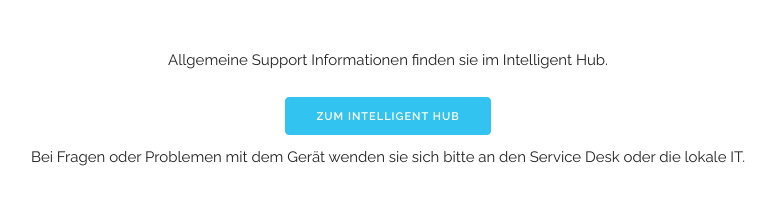
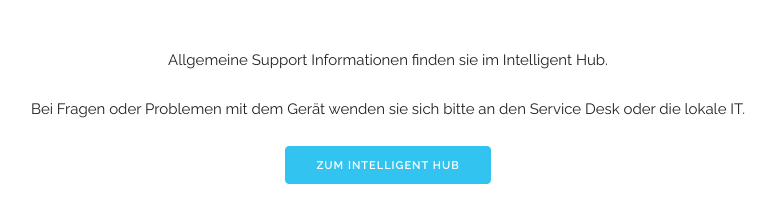
Before and after one commit to pameilama/pameilama.github.io, a plain HTML site: page index.html in a window 1280 px wide. Shown: the whole page, without its empty margins (252-1023 px from the left). Drawn offline with Linux system fonts and the light colour scheme.

Commit message:
Update index.html

```diff
--- a/index.html
+++ b/index.html
@@ -35,9 +35,8 @@
     <div class="row" style="text-align: center;">
       <div style="margin-top: 5%; "></div>
       <p>Allgemeine Support Informationen finden sie im Intelligent Hub.</p>
+      <p>Bei Fragen oder Problemen mit dem Gerät wenden sie sich bitte an den Service Desk oder die lokale IT.</p>
         <a class="button button-primary" href="wsonehub://support/view">Zum Intelligent Hub</a>
-      <br\>
-      <p>Bei Fragen oder Problemen mit dem Gerät wenden sie sich bitte an den Service Desk oder die lokale IT.
       </div>
   </div>
 
```
